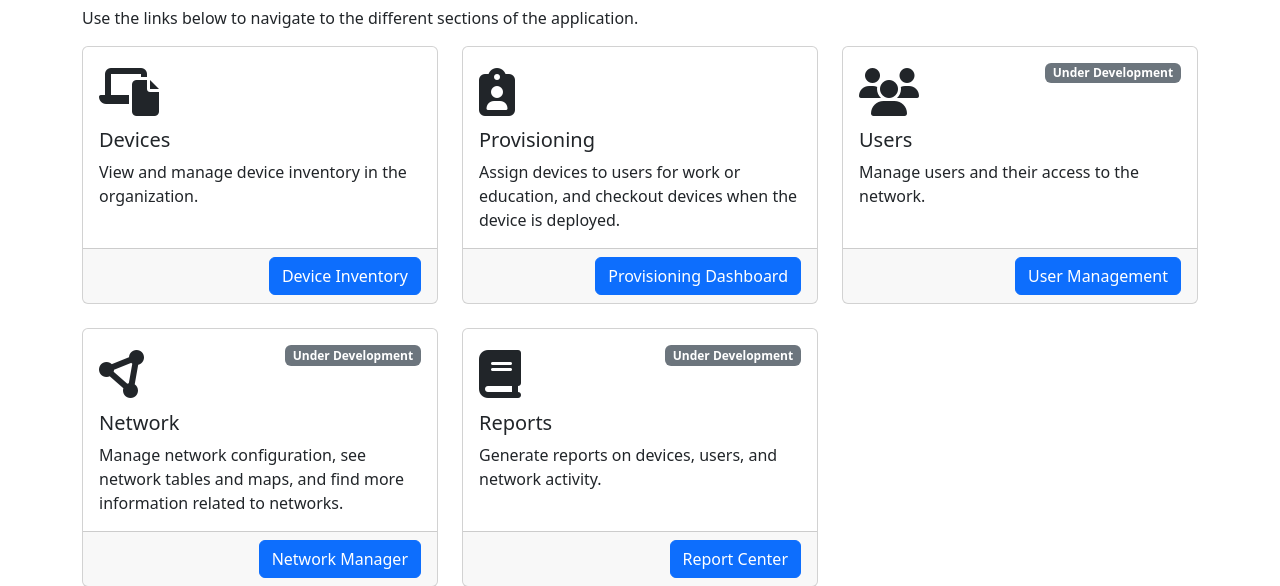
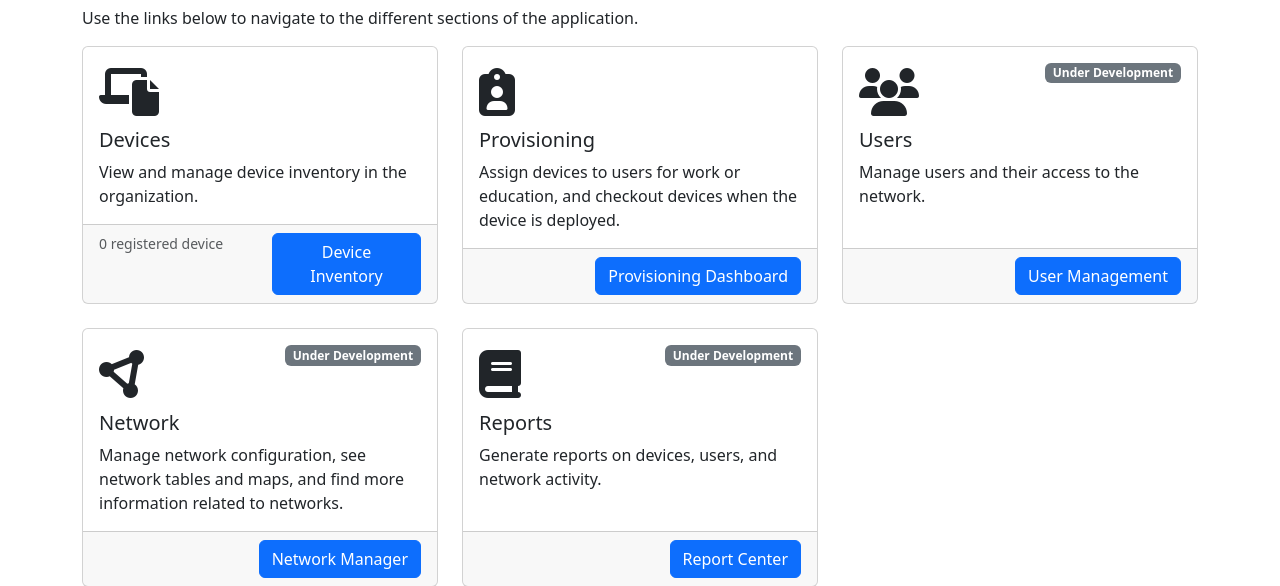
Before and after one commit to ravendinata/JACITA-Kanri, a Flask app: page / in a window 1280 px wide. Shown: the part 260-846 px from the top of the page. Run offline with Flask 3, Linux system fonts and the light colour scheme; data that the repository does not hold is empty; parts of the project's set-up code (start-up, migrations or seed data) failed here and were passed over; some libraries are stand-ins or nearby versions.

Commit message:
UI tweaks on home page
Added grid layout on card footer with counter

```diff
--- a/templates/index.html
+++ b/templates/index.html
@@ -18,7 +18,14 @@
                     <p class="card-text">View and manage device inventory in the organization.</p>
                 </div>
                 <div class="card-footer">
-                    <a href="/devices" class="btn btn-primary float-end">Device Inventory</a>
+                    <div class="row">
+                        <div class="col">
+                            <small class="card-text text-muted float-start">{{ count_device }} registered device{% if count_device > 1 %}s{% endif %}</small>
+                        </div>
+                        <div class="col">
+                            <a href="/devices" class="btn btn-primary float-end">Device Inventory</a>
+                        </div>
+                    </div>
                 </div>
             </div>
         </div>
```
